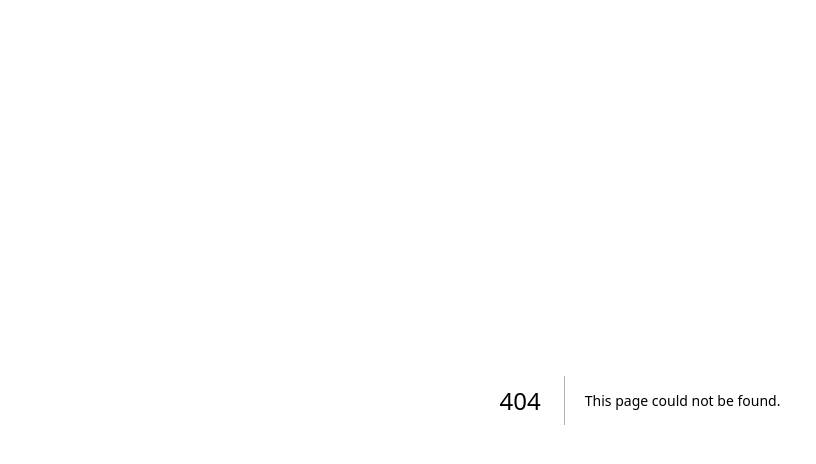
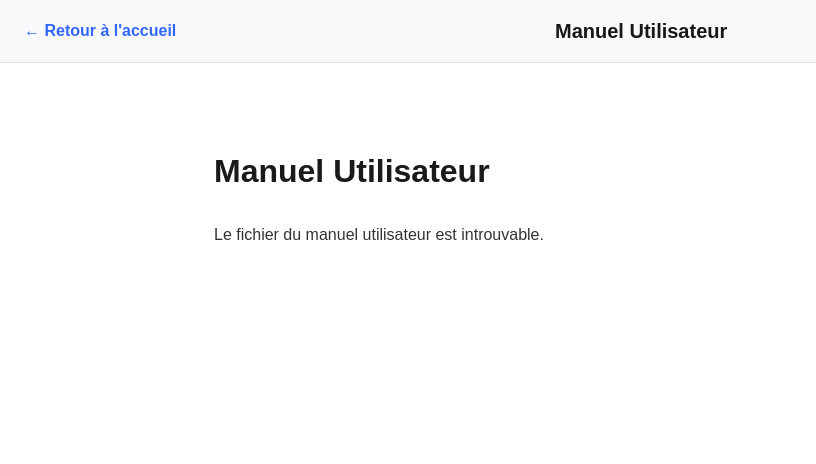
Before and after one commit to gloret29/archibanque, a Next.js app: page /manual in a window 1280 px wide. Before the commit this address had no page. Shown: the top 464 px of the page, without its empty margins (0-816 px from the left). Built offline with nearby package versions, Linux system fonts and the light colour scheme.

Commit message:
feat: ajout du manuel utilisateur accessible depuis la page d'accueil

```diff
--- a/package.json
+++ b/package.json
@@ -16,6 +16,7 @@
     "next": "^15.5.9",
     "react": "19.2.3",
     "react-dom": "19.2.3",
+    "react-markdown": "^10.1.0",
     "zundo": "^2.3.0",
     "zustand": "^5.0.9"
   },
--- /dev/null
+++ b/src/app/manual/page.tsx
@@ -0,0 +1,92 @@
+import { readFile } from 'fs/promises';
+import { join } from 'path';
+import React from 'react';
+import Link from 'next/link';
+import ReactMarkdown from 'react-markdown';
+
+export default async function ManualPage() {
+    let markdownContent = '';
+
+    try {
+        const filePath = join(process.cwd(), 'MANUEL_UTILISATEUR.md');
+        markdownContent = await readFile(filePath, 'utf-8');
+    } catch (error) {
+        markdownContent = '# Manuel Utilisateur\n\nLe fichier du manuel utilisateur est introuvable.';
+    }
+
+    return (
+        <div style={{ minHeight: '100vh', background: '#fff' }}>
+            <header style={{
+                background: '#f8f9fa',
+                borderBottom: '1px solid #e0e0e0',
+                padding: '16px 24px',
+                display: 'flex',
+                justifyContent: 'space-between',
+                alignItems: 'center',
+                position: 'sticky',
+                top: 0,
+                zIndex: 100
+            }}>
+                <Link href="/" style={{
+                    textDecoration: 'none',
+                    color: '#3366ff',
+                    fontSize: '16px',
+                    fontWeight: 600,
+                    display: 'flex',
+                    alignItems: 'center',
+                    gap: '8px'
+                }}>
+                    ← Retour à l&apos;accueil
+                </Link>
+                <h1 style={{ margin: 0, fontSize: '20px', fontWeight: 600 }}>Manuel Utilisateur</h1>
+                <div style={{ width: '150px' }}></div>
+            </header>
+
+            <style dangerouslySetInnerHTML={{__html: `
+                .markdown-link:hover {
+                    text-decoration: underline;
+                }
+            `}} />
+            <main style={{
+                maxWidth: '900px',
+                margin: '0 auto',
+                padding: '40px 24px',
+                lineHeight: '1.8',
+                color: '#333'
+            }}>
+                <article style={{
+                    fontSize: '16px'
+                }}>
+                    <ReactMarkdown
+                        components={{
+                            h1: ({node, ...props}) => <h1 style={{ fontSize: '32px', marginTop: '40px', marginBottom: '20px', fontWeight: 700, color: '#1a1a1a' }} {...props} />,
+                            h2: ({node, ...props}) => <h2 style={{ fontSize: '24px', marginTop: '32px', marginBottom: '16px', fontWeight: 600, borderBottom: '2px solid #e0e0e0', paddingBottom: '8px', color: '#2a2a2a' }} {...props} />,
+                            h3: ({node, ...props}) => <h3 style={{ fontSize: '20px', marginTop: '24px', marginBottom: '12px', fontWeight: 600, color: '#333' }} {...props} />,
+                            p: ({node, ...props}) => <p style={{ marginBottom: '16px', lineHeight: '1.8' }} {...props} />,
+                            ul: ({node, ...props}) => <ul style={{ marginBottom: '16px', paddingLeft: '24px' }} {...props} />,
+                            ol: ({node, ...props}) => <ol style={{ marginBottom: '16px', paddingLeft: '24px' }} {...props} />,
+                            li: ({node, ...props}) => <li style={{ marginBottom: '8px' }} {...props} />,
+                            code: ({node, className, ...props}: {node?: unknown, className?: string, children?: React.ReactNode}) => {
+                                const isInline = !className;
+                                return isInline ? (
+                                    <code style={{ background: '#f5f5f5', padding: '2px 6px', borderRadius: '3px', fontFamily: 'monospace', fontSize: '0.9em', color: '#d63384' }} {...props} />
+                                ) : (
+                                    <code style={{ background: 'transparent', padding: 0, color: '#333' }} {...props} />
+                                );
+                            },
+                            pre: ({node, ...props}) => <pre style={{ background: '#f5f5f5', padding: '16px', borderRadius: '6px', overflow: 'auto', marginBottom: '16px', border: '1px solid #e0e0e0' }} {...props} />,
+                            a: ({node, ...props}) => <a style={{ color: '#3366ff', textDecoration: 'none' }} className="markdown-link" {...props} />,
+                            strong: ({node, ...props}) => <strong style={{ fontWeight: 600 }} {...props} />,
+                            blockquote: ({node, ...props}) => <blockquote style={{ borderLeft: '4px solid #3366ff', paddingLeft: '16px', marginLeft: 0, color: '#666', fontStyle: 'italic' }} {...props} />,
+                            table: ({node, ...props}) => <table style={{ width: '100%', borderCollapse: 'collapse', marginBottom: '16px' }} {...props} />,
+                            th: ({node, ...props}) => <th style={{ border: '1px solid #e0e0e0', padding: '8px 12px', textAlign: 'left', background: '#f8f9fa', fontWeight: 600 }} {...props} />,
+                            td: ({node, ...props}) => <td style={{ border: '1px solid #e0e0e0', padding: '8px 12px', textAlign: 'left' }} {...props} />,
+                        }}
+                    >
+                        {markdownContent}
+                    </ReactMarkdown>
+                </article>
+            </main>
+        </div>
+    );
+}
--- a/src/app/page.module.css
+++ b/src/app/page.module.css
@@ -134,6 +134,11 @@
   color: #666;
 }
 
+.manualLink:hover {
+  background-color: #3366ff;
+  color: white;
+}
+
 @media (max-width: 640px) {
   .hero h1 {
     font-size: 2rem;
--- a/src/app/page.tsx
+++ b/src/app/page.tsx
@@ -22,6 +22,26 @@ export default async function Home() {
         <div className={styles.hero}>
           <h1>Enterprise Architecture Tool</h1>
           <p>Collaborative modeling platform based on TOGAF, Archimate, and BIAN.</p>
+          <div style={{ marginTop: '24px' }}>
+            <Link
+              href="/manual"
+              className={styles.manualLink}
+              style={{
+                color: '#3366ff',
+                textDecoration: 'none',
+                fontSize: '14px',
+                fontWeight: 500,
+                display: 'inline-flex',
+                alignItems: 'center',
+                gap: '6px',
+                padding: '8px 16px',
+                border: '1px solid #3366ff',
+                borderRadius: '6px',
+                transition: 'all 0.2s'
+              }}>
+              📘 Documentation utilisateur
+            </Link>
+          </div>
         </div>
 
         <div className={styles.grid}>
@@ -54,6 +74,19 @@ export default async function Home() {
       <footer className={styles.footer}>
         <div className={styles.footerContent}>
           <p>&copy; 2025 ArchiModeler | GIT-backed Architecture Analysis</p>
+          <div style={{ marginTop: '16px' }}>
+            <Link href="/manual" style={{
+              color: '#3366ff',
+              textDecoration: 'none',
+              fontSize: '14px',
+              fontWeight: 500,
+              display: 'inline-flex',
+              alignItems: 'center',
+              gap: '6px'
+            }}>
+              📘 Consulter le manuel utilisateur
+            </Link>
+          </div>
         </div>
       </footer>
     </div>
```
Also changed, not shown: 1 other file (tests, documents, lock files or other folders).
